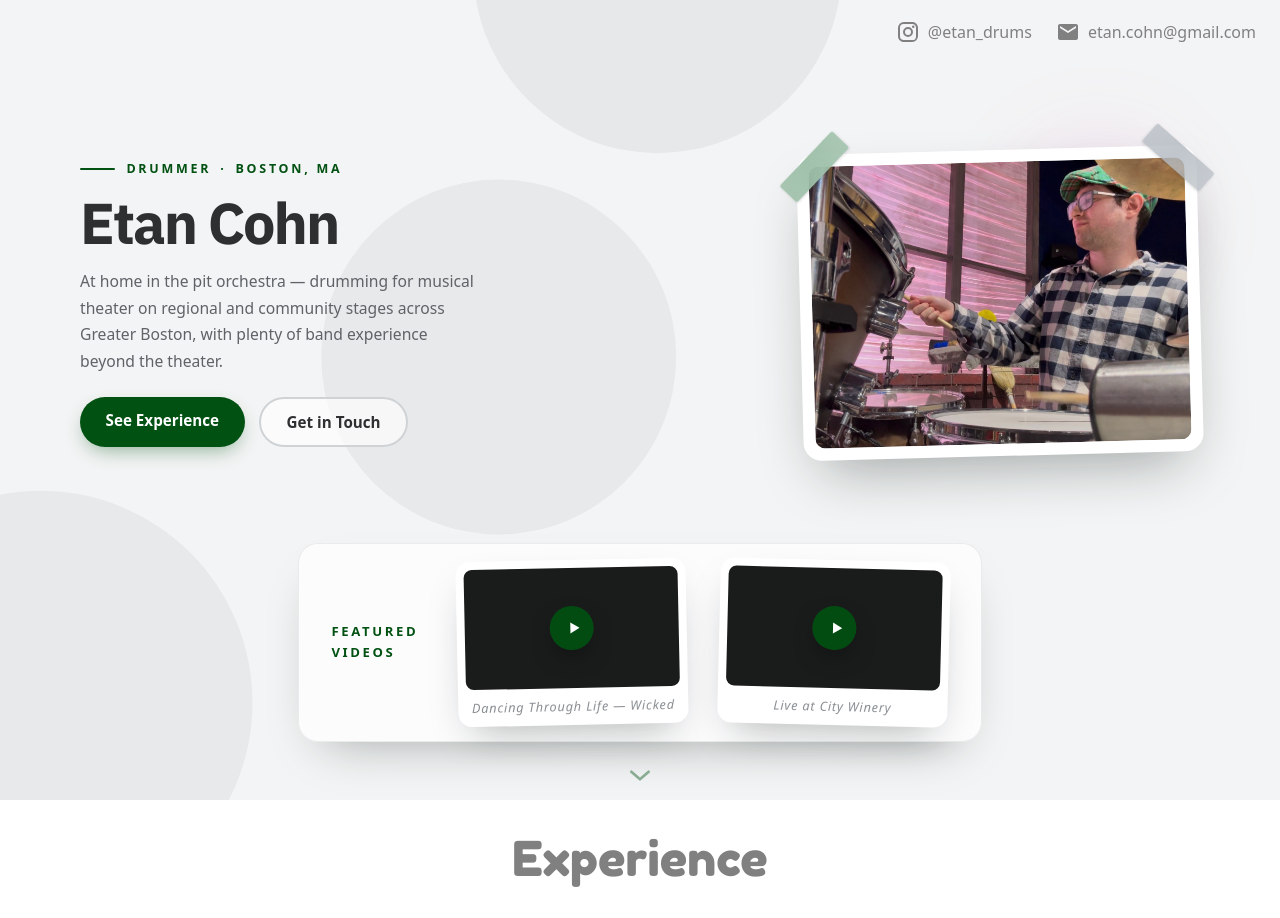
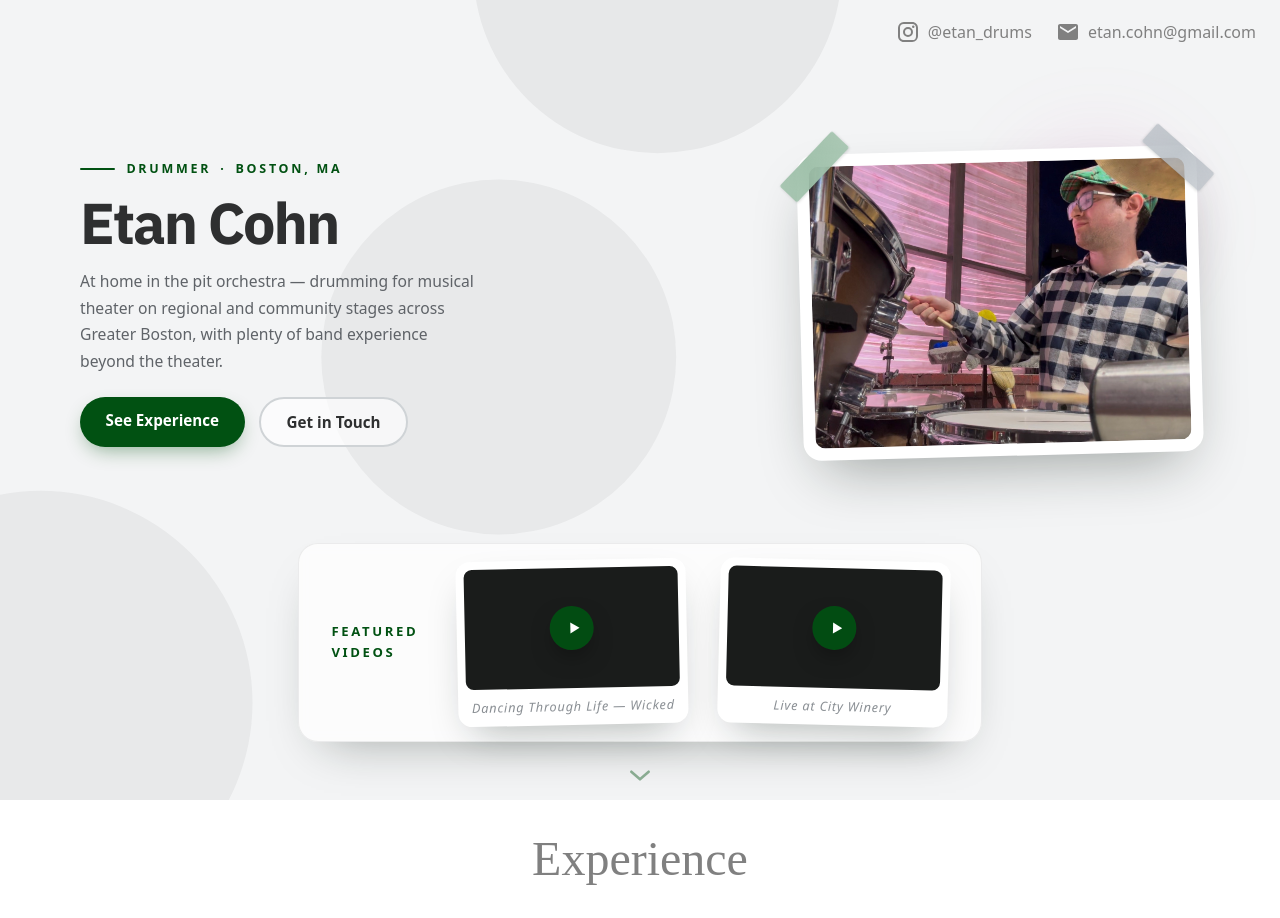
Before and after one commit to etancohn/Etan-Music-Website, a React (Vite) app: page / in a window 1280 px wide. Shown: the top 918 px of the page. Built offline with nearby package versions, Linux system fonts and the light colour scheme; no server answers.

Commit message:
moved back fonts of headers

```diff
--- a/src/index.css
+++ b/src/index.css
@@ -30,6 +30,7 @@ h1 {
 }
 
 h2 {
-  font-family: 'Fredoka One';
+  /* the serif look here is intentional — matches the site's original headers */
+  font-family: 'Times New Roman', serif;
   font-weight: 700;
 }
```
